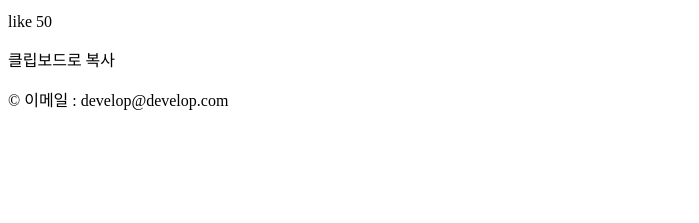
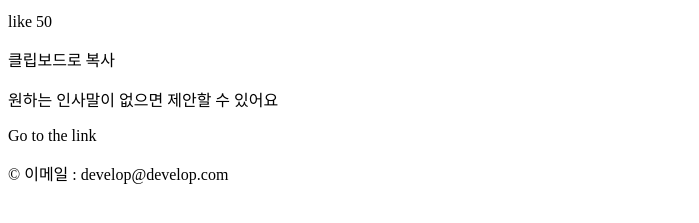
Before and after one commit to etff/help-message, a plain HTML site: page index.html in a window 1280 px wide. Shown: the part 375-598 px from the top of the page, without its empty margins (0-699 px from the left). Drawn offline with Linux system fonts and the light colour scheme.

Commit message:
feat: 등록 추천가기 추가

```diff
--- a/index.html
+++ b/index.html
@@ -63,6 +63,10 @@
           </div>
           <footer>클립보드로 복사</footer>
         </article>
+        <article>
+          <p>원하는 인사말이 없으면 제안할 수 있어요</p>
+          <p>Go to the link</p>
+        </article>
       </section>
     </header>
   </body>
```
